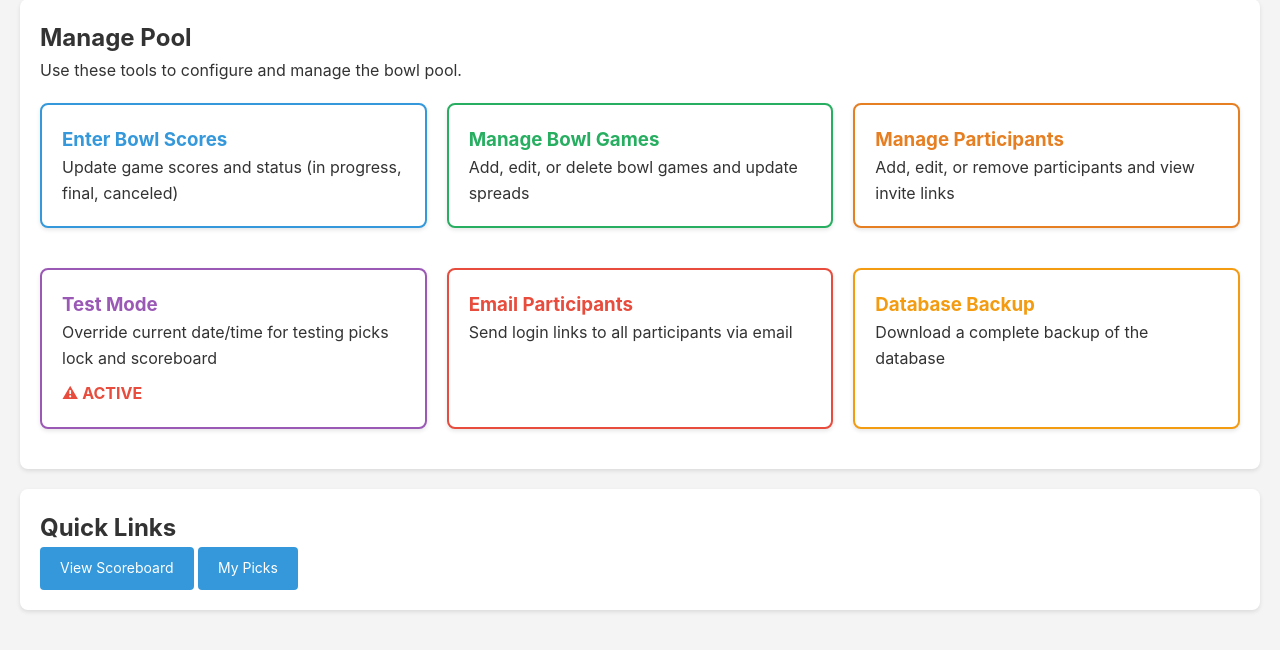
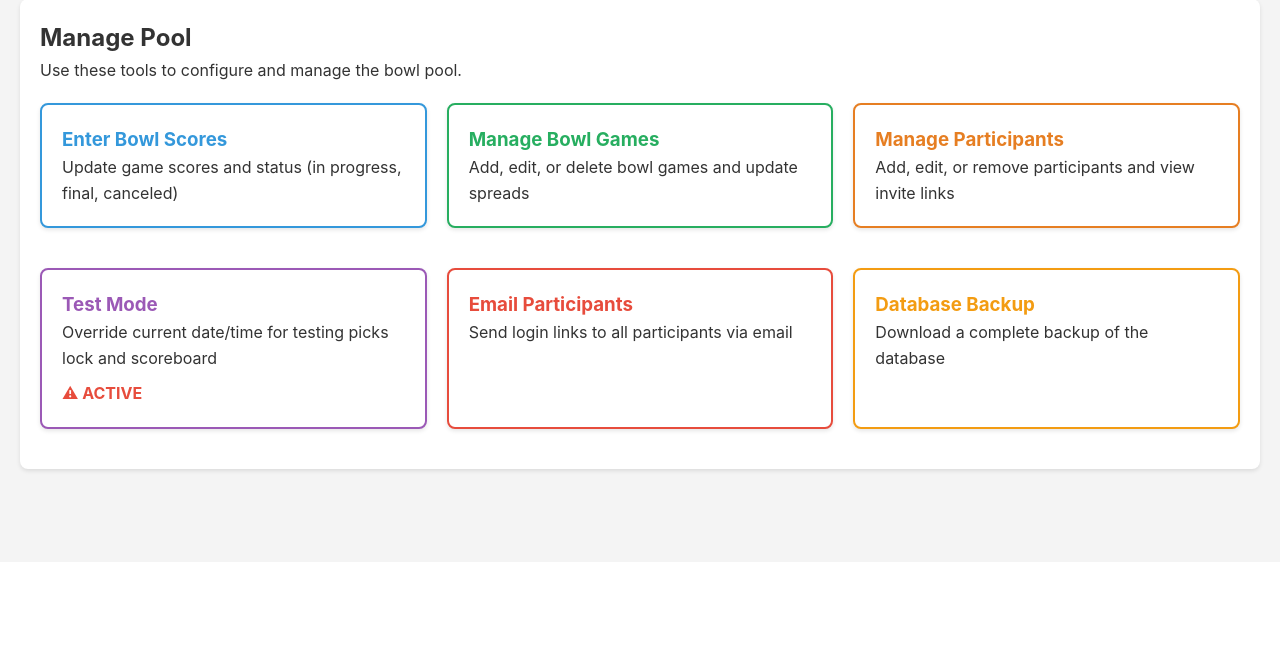
Before and after one commit to mliberty1/bowl_pool, a Flask app: page /admin in a window 1280 px wide. Shown: the part 238-888 px from the top of the page. After the commit the page ends 712 px from the top, so only its background shows below. Run offline with Flask 3, Linux system fonts and the light colour scheme; the visitor is signed in with stand-in values (Sample User, id 1); tables that the repository leaves empty hold one stand-in row (values such as "Sample post"); some libraries are stand-ins or nearby versions.

Commit message:
Improved admin features.
* Removed links at bottom of admin index.
* Fixed before/after first game in test mode.

```diff
--- a/app.py
+++ b/app.py
@@ -3,7 +3,7 @@ from flask_wtf.csrf import CSRFProtect
 from models import db, Bowl, Participant, Pick, Settings
 from config import Config
 from functools import wraps
-from datetime import datetime, timezone
+from datetime import datetime, timezone, timedelta
 from jinja2 import Template
 import random
 import os
@@ -583,12 +583,21 @@ def admin_test_mode():
 
     # Get first bowl game for reference
     first_bowl = Bowl.query.order_by(Bowl.datetime_utc).first()
+    if first_bowl:
+        t_before = first_bowl.datetime_utc + timedelta(hours=-1)
+        t_after = first_bowl.datetime_utc + timedelta(hours=1)
+    else:
+        t_before = None
+        t_after = None
 
     return render_template('admin_test_mode.html',
                            settings=settings,
                            current_datetime=get_current_datetime(),
                            real_datetime=datetime.now(timezone.utc).replace(tzinfo=None),
-                           first_bowl=first_bowl)
+                           first_bowl=first_bowl,
+                           t_before=t_before,
+                           t_after=t_after,
+                           )
 
 
 @app.route('/admin/participants', methods=['GET', 'POST'])
--- a/templates/admin_index.html
+++ b/templates/admin_index.html
@@ -45,14 +45,6 @@
     </div>
 </div>
 
-<div class="card">
-    <h2>Quick Links</h2>
-    <p>
-        <a href="{{ url_for('scoreboard') }}" class="btn">View Scoreboard</a>
-        <a href="{{ url_for('picks') }}" class="btn">My Picks</a>
-    </p>
-</div>
-
 <style>
     .card:hover {
         transform: translateY(-5px);
--- a/templates/admin_test_mode.html
+++ b/templates/admin_test_mode.html
@@ -87,7 +87,7 @@
         <form method="POST" style="display: inline;">
             <input type="hidden" name="csrf_token" value="{{ csrf_token() }}"/>
             <input type="hidden" name="action" value="set">
-            <input type="hidden" name="override_datetime" value="{{ (first_bowl.datetime_utc.replace(hour=first_bowl.datetime_utc.hour - 1) if first_bowl.datetime_utc.hour > 0 else first_bowl.datetime_utc).strftime('%Y-%m-%dT%H:%M') }}">
+            <input type="hidden" name="override_datetime" value="{{ t_before.strftime('%Y-%m-%dT%H:%M') }}">
             <button type="submit" class="btn" style="font-size: 0.9em;">1 hour before first game</button>
         </form>
     </div>
@@ -97,7 +97,7 @@
         <form method="POST" style="display: inline;">
             <input type="hidden" name="csrf_token" value="{{ csrf_token() }}"/>
             <input type="hidden" name="action" value="set">
-            <input type="hidden" name="override_datetime" value="{{ (first_bowl.datetime_utc.replace(hour=first_bowl.datetime_utc.hour + 1)).strftime('%Y-%m-%dT%H:%M') }}">
+            <input type="hidden" name="override_datetime" value="{{ t_after.strftime('%Y-%m-%dT%H:%M') }}">
             <button type="submit" class="btn" style="font-size: 0.9em;">1 hour after first game</button>
         </form>
     </div>
```
